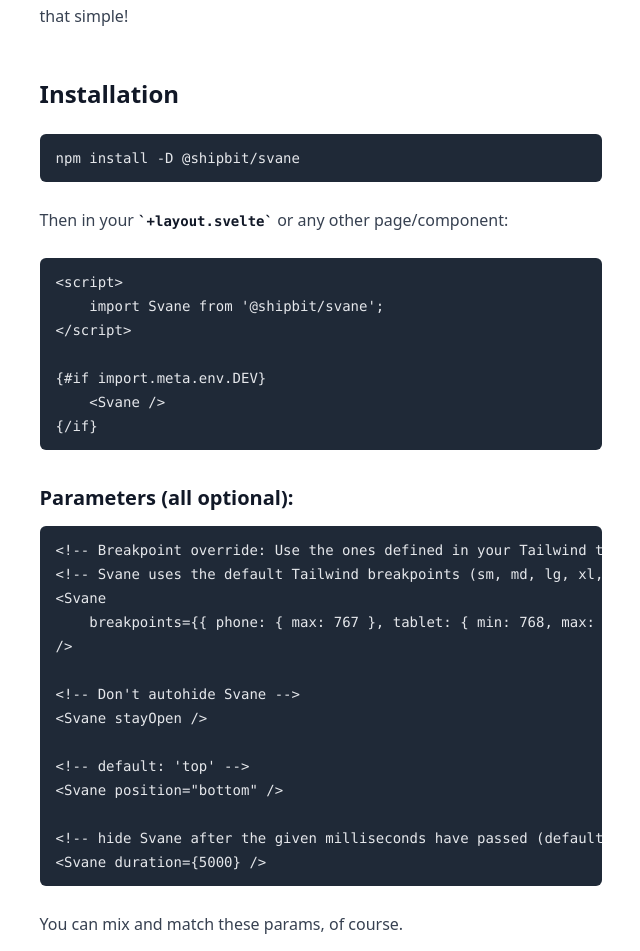
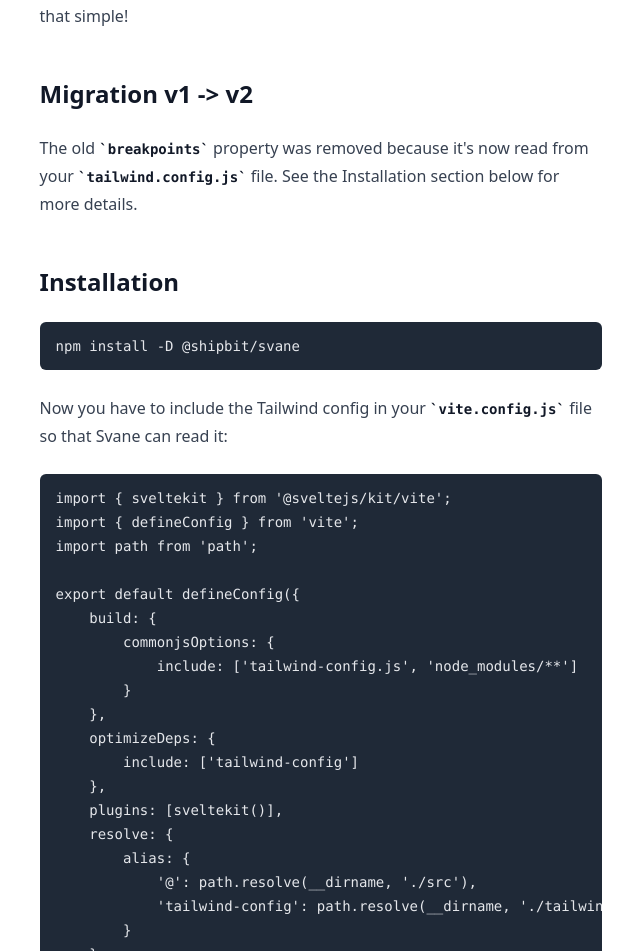
Before and after one commit to ShipBit/svane, a SvelteKit app: page / in a window 1280 px wide. Shown: the part 921-1872 px from the top of the page, without its empty margins (319-959 px from the left). Built offline with nearby package versions, Linux system fonts and the light colour scheme.

Commit message:
add migration guide, update installation section

```diff
--- a/src/routes/+page.svelte
+++ b/src/routes/+page.svelte
@@ -17,7 +17,7 @@
 	<p>
 		Svane reads the Tailwind config file of your project and automatically displays the breakpoints
 		you have defined there. Note that currently only screen configs in the format
-		<code>'tablet': 640px'</code> (using <code>min-width</code>) are supported, see
+		<code>tablet: '640px'</code> (using <code>min-width</code>) are supported, see
 		<a href="https://tailwindcss.com/docs/screens">Tailwind docs</a>.
 	</p>
 
@@ -42,8 +42,42 @@
 		apart from Tailwind itself, so it's that simple!
 	</p>
 
+	<h2>Migration v1 -> v2</h2>
+	<p>
+		The old <code>breakpoints</code> property was removed because it's now read from your
+		<code>tailwind.config.js</code> file. See the Installation section below for more details.
+	</p>
+
 	<h2>Installation</h2>
 	<pre>npm install -D @shipbit/svane</pre>
+
+	<p>
+		Now you have to include the Tailwind config in your <code>vite.config.js</code> file so that Svane
+		can read it:
+	</p>
+	<pre>
+{`import { sveltekit } from '@sveltejs/kit/vite';
+import { defineConfig } from 'vite';
+import path from 'path';
+
+export default defineConfig({
+	build: {
+		commonjsOptions: {
+			include: ['tailwind-config.js', 'node_modules/**']
+		}
+	},
+	optimizeDeps: {
+		include: ['tailwind-config']
+	},
+	plugins: [sveltekit()],
+	resolve: {
+		alias: {
+			'@': path.resolve(__dirname, './src'),
+			'tailwind-config': path.resolve(__dirname, './tailwind.config.js')
+		}
+	}
+});`}
+	</pre>
 
 	<p>Then in your <code>+layout.svelte</code> or any other page/component:</p>
 
--- a/vite.config.js
+++ b/vite.config.js
@@ -17,9 +17,5 @@ export default defineConfig({
 			'@': path.resolve(__dirname, './src'),
 			'tailwind-config': path.resolve(__dirname, './tailwind.config.js')
 		}
-	},
-	test: {
-		environment: 'happy-dom',
-		globals: true
 	}
 });
```
Also changed, not shown: 1 other file (tests, documents, lock files or other folders).
